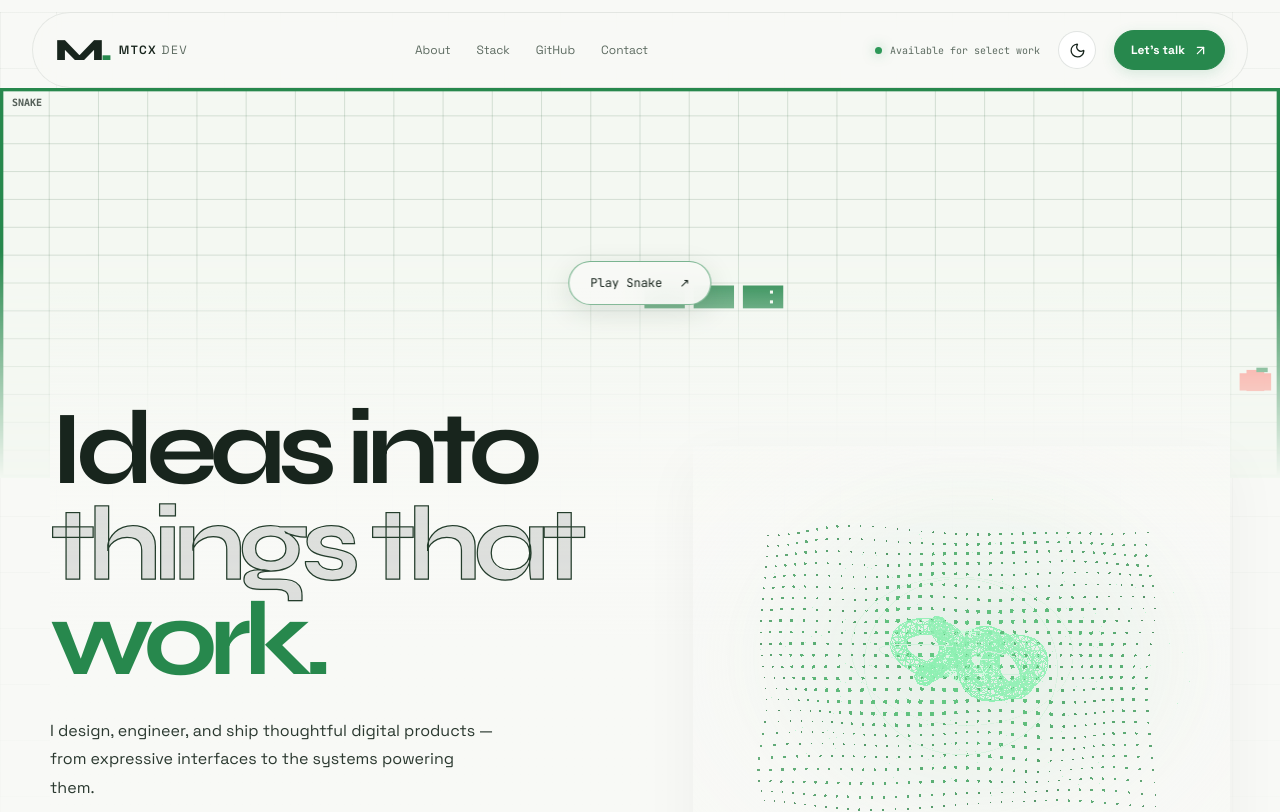
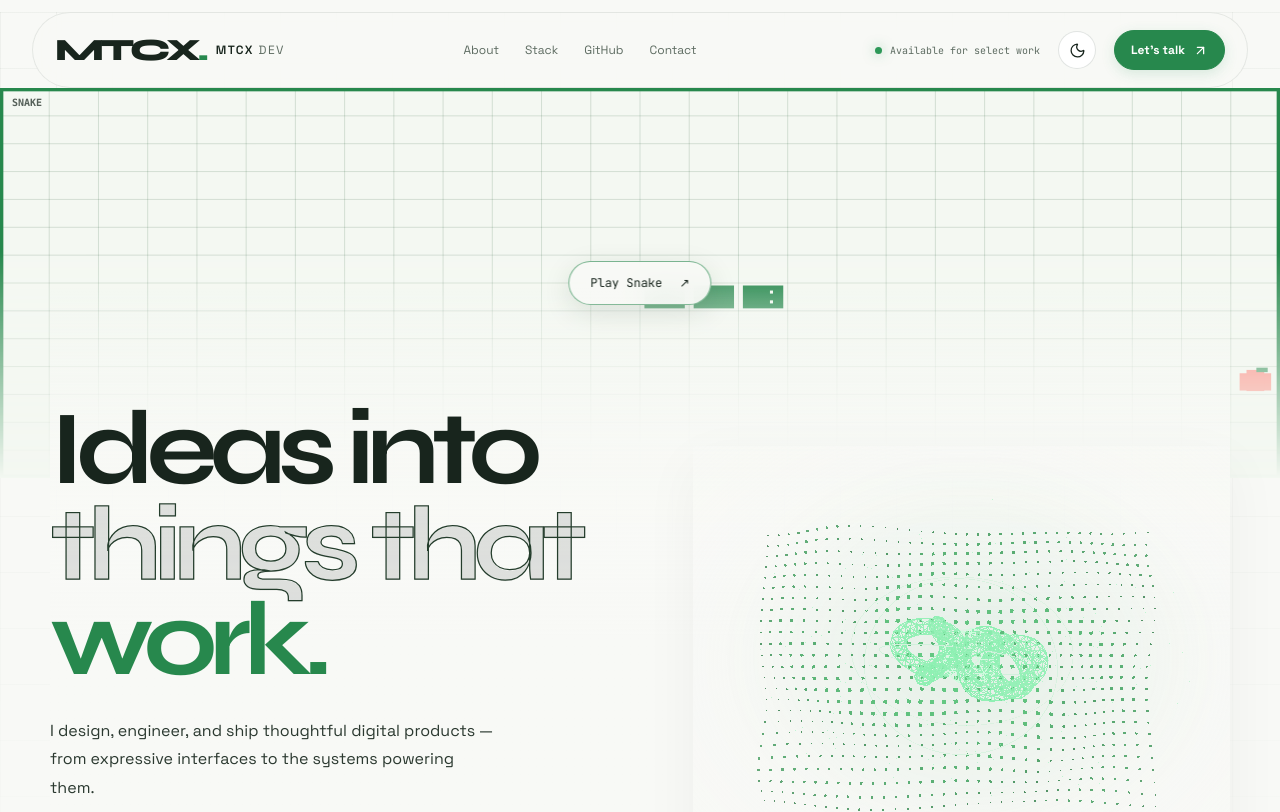
Before and after one commit to mtcxdev/mtcxdev.github.io, a React (Vite) app: page / in a window 1280 px wide. Shown: the top 812 px of the page. Built offline with nearby package versions, Linux system fonts and the light colour scheme; no server answers.

Commit message:
brand: replace M monogram with MTCX and add X profile card

```diff
--- a/src/App.tsx
+++ b/src/App.tsx
@@ -67,8 +67,8 @@ export function App() {
   useEffect(()=>{document.documentElement.dataset.theme=theme; try{localStorage.setItem('mtcx-theme',theme)}catch{}},[theme]);
   useEffect(()=>{const onScroll=()=>setScrolled(window.scrollY>32);onScroll();window.addEventListener('scroll',onScroll,{passive:true});return()=>window.removeEventListener('scroll',onScroll)},[]);
   return <div className="site-shell">
-    {introVisible && <div className={`intro-loader ${githubReady&&gameReady&&minimumTimeElapsed?'is-exiting':''}`} role="status" aria-live="polite"><div className="intro-loader-mark">M<span>.</span></div><div className="intro-loader-track"><i /></div><span className="intro-loader-caption">LOADING THE EXPERIENCE</span></div>}
-    <div className="ambient-grid" aria-hidden="true"/><header className={`site-header ${scrolled?'is-scrolled':''}`}><a className="brand" href="#top" aria-label="MTCX Dev home"><span className="brand-mark">M<span>.</span></span><span className="brand-name">MTCX <b>DEV</b></span></a><nav className="main-nav" aria-label="Main navigation"><a href="#about">About</a><a href="#stack">Stack</a><a href="#github">GitHub</a><a href="#contact">Contact</a></nav><div className="header-actions"><span className="availability"><i/> Available for select work</span><button className="theme-toggle" onClick={()=>setTheme(t=>t==='dark'?'light':'dark')} aria-label={`Switch to ${theme==='dark'?'light':'dark'} mode`}>{theme==='dark'?<Sun size={17}/>:<Moon size={17}/>}</button><a className="header-contact" href="#contact">Let’s talk <ArrowUpRight size={15}/></a></div></header>
+    {introVisible && <div className={`intro-loader ${githubReady&&gameReady&&minimumTimeElapsed?'is-exiting':''}`} role="status" aria-live="polite"><div className="intro-loader-mark">MTCX<span>.</span></div><div className="intro-loader-track"><i /></div><span className="intro-loader-caption">LOADING THE EXPERIENCE</span></div>}
+    <div className="ambient-grid" aria-hidden="true"/><header className={`site-header ${scrolled?'is-scrolled':''}`}><a className="brand" href="#top" aria-label="MTCX Dev home"><span className="brand-mark">MTCX<span>.</span></span><span className="brand-name">MTCX <b>DEV</b></span></a><nav className="main-nav" aria-label="Main navigation"><a href="#about">About</a><a href="#stack">Stack</a><a href="#github">GitHub</a><a href="#contact">Contact</a></nav><div className="header-actions"><span className="availability"><i/> Available for select work</span><button className="theme-toggle" onClick={()=>setTheme(t=>t==='dark'?'light':'dark')} aria-label={`Switch to ${theme==='dark'?'light':'dark'} mode`}>{theme==='dark'?<Sun size={17}/>:<Moon size={17}/>}</button><a className="header-contact" href="#contact">Let’s talk <ArrowUpRight size={15}/></a></div></header>
     <MiniGame onReady={markGameReady}/>
     <main id="top"><section className="hero section"><div className="hero-copy"><h1>Ideas into<br/><span className="headline-outline">things that</span><br/><span className="headline-accent">work.</span></h1><p className="hero-description">I design, engineer, and ship thoughtful digital products — from expressive interfaces to the systems powering them.</p><div className="hero-actions"><a className="button button-primary" href="#contact">Start a conversation <ArrowUpRight size={16}/></a><a className="button button-quiet" href="#github">Explore my code <ArrowDownRight size={16}/></a></div><div className="hero-footnote"><span><Code2 size={14}/> Full-stack engineering</span><span><Globe2 size={14}/> Nigeria · Working worldwide</span></div></div><div className="hero-art"><Suspense fallback={<div className="pixel-scene" aria-hidden="true" />}><PixelScene/></Suspense></div><a className="scroll-cue" href="#about"><span>SCROLL TO EXPLORE</span><ArrowDownRight size={15}/></a></section>
     <section className="intro-strip"><span className="eyebrow">WHAT I CARE ABOUT</span><p>Good software should feel <em>considered.</em> Clear in its purpose, delightful in its details, and dependable beneath the surface.</p><span className="strip-symbol"><Code2 size={28}/></span></section>
@@ -76,8 +76,8 @@ export function App() {
     <section className="section payre-section" id="payre"><div className="section-heading"><div><p className="eyebrow">Featured product</p><h2>One thing worth<br/><em>showing you.</em></h2></div></div><div className="payre-showcase"><div className="payre-screenshot-frame"><img src="/projects/payre-live.png" alt="Screenshot of the Payre payment product" loading="lazy" /></div><div className="payre-preview-bottom"><div><strong>Payre</strong><span>Payments, thoughtfully built.</span></div><a className="text-link" href="https://payre.onrender.com" target="_blank" rel="noreferrer">Visit Payre <ExternalLink size={15}/></a></div></div></section>
     <section className="section stack-section" id="stack"><div className="section-heading"><div><p className="eyebrow">Toolkit</p><h2>The tools behind<br/><em>the work.</em></h2></div><p className="section-lead">A living toolkit, grouped by how I use it — not a wall of badges.</p></div><div className="stack-groups">{TECH.map((group,i)=><div className="stack-group" key={group.group}><div className="stack-group-label"><span>0{i+1}</span><h3>{group.group}</h3></div><div className="stack-items">{group.items.map(([name,slug],j)=><div className="stack-item" key={`${name}-${j}`}><img loading="lazy" src={`https://cdn.simpleicons.org/${slug}/${theme==='dark'?'E7E7E7':'202020'}`} alt="" onError={e=>{(e.currentTarget as HTMLImageElement).style.visibility='hidden'}}/><span>{name}</span></div>)}</div></div>)}</div></section>
     <GithubActivity onLoaded={markGithubReady}/>
-    <section className="contact-section" id="contact"><div className="contact-glow"/><div className="contact-content"><p className="eyebrow">Contact</p><h2>Let’s make<br/><em>it real.</em></h2><p>Have a product to build, a tricky problem to solve, or an idea you want to explore? I’m listening.</p><div className="contact-actions"><a className="button button-primary" href="mailto:devmtcx@gmail.com">Email me <ArrowUpRight size={16}/></a><a className="button button-quiet" href="https://x.com/mtcxdev" target="_blank" rel="noreferrer">Follow on X <ArrowUpRight size={16}/></a><a className="button button-quiet" href={`https://github.com/${USER}`} target="_blank" rel="noreferrer"><img className="brand-icon tiny-brand-icon" src="https://cdn.simpleicons.org/github" alt="" /> GitHub</a></div></div> </section></main>
-    <footer className="site-footer"><a className="brand" href="#top"><span className="brand-mark">M<span>.</span></span><span className="brand-name">MTCX <b>DEV</b></span></a><span><a href="mailto:devmtcx@gmail.com">devmtcx@gmail.com</a></span><div className="footer-links"><a href="https://x.com/mtcxdev" target="_blank" rel="noreferrer" aria-label="X"><img className="brand-icon" src="https://cdn.simpleicons.org/x" alt="" /><span>X</span></a><a href={`https://github.com/${USER}`} target="_blank" rel="noreferrer" aria-label="GitHub"><img className="brand-icon" src="https://cdn.simpleicons.org/github" alt="" /><span>GitHub</span></a><a href="mailto:devmtcx@gmail.com" aria-label="Email"><img className="brand-icon" src="https://cdn.simpleicons.org/gmail" alt="" /><span>Email</span></a><a href="#top">Back to top <ArrowUpRight size={13}/></a></div><span className="footer-year">© {new Date().getFullYear()}</span><PageViews /></footer>
+    <section className="contact-section" id="contact"><div className="contact-glow"/><div className="contact-content"><p className="eyebrow">Contact</p><h2>Let’s make<br/><em>it real.</em></h2><p>Have a product to build, a tricky problem to solve, or an idea you want to explore? I’m listening.</p><div className="contact-actions"><a className="button button-primary" href="mailto:devmtcx@gmail.com">Email me <ArrowUpRight size={16}/></a><a className="button button-quiet" href={`https://github.com/${USER}`} target="_blank" rel="noreferrer"><img className="brand-icon tiny-brand-icon" src="https://cdn.simpleicons.org/github" alt="" /> GitHub</a></div><a className="x-profile-card" href="https://x.com/mtcxdev" target="_blank" rel="noreferrer" aria-label="Open MTCX on X"><img className="x-profile-avatar" src="https://unavatar.io/x/mtcxdev" alt="MTCX profile avatar on X" loading="lazy"/><span className="x-profile-copy"><strong>MTCX</strong><span>@mtcxdev</span><small>Developer · Digital builder</small></span><span className="x-profile-action">View profile <ArrowUpRight size={15}/></span></a></div> </section></main>
+    <footer className="site-footer"><a className="brand" href="#top"><span className="brand-mark">MTCX<span>.</span></span><span className="brand-name">MTCX <b>DEV</b></span></a><span><a href="mailto:devmtcx@gmail.com">devmtcx@gmail.com</a></span><div className="footer-links"><a href="https://x.com/mtcxdev" target="_blank" rel="noreferrer" aria-label="X"><img className="brand-icon" src="https://cdn.simpleicons.org/x" alt="" /><span>X</span></a><a href={`https://github.com/${USER}`} target="_blank" rel="noreferrer" aria-label="GitHub"><img className="brand-icon" src="https://cdn.simpleicons.org/github" alt="" /><span>GitHub</span></a><a href="mailto:devmtcx@gmail.com" aria-label="Email"><img className="brand-icon" src="https://cdn.simpleicons.org/gmail" alt="" /><span>Email</span></a><a href="#top">Back to top <ArrowUpRight size={13}/></a></div><span className="footer-year">© {new Date().getFullYear()}</span><PageViews /></footer>
   </div>;
 }
 export default App;
```
